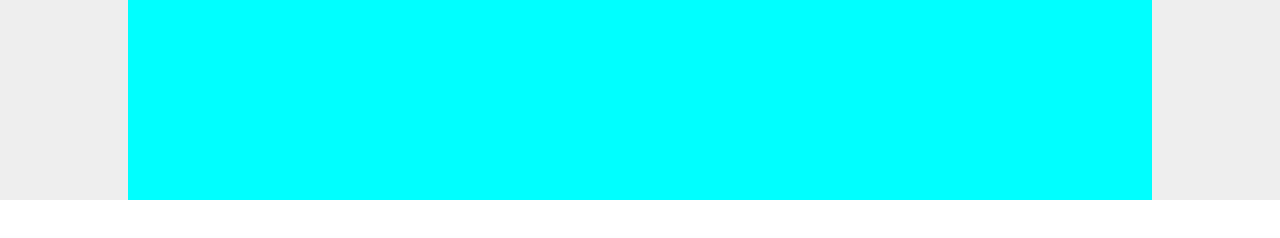
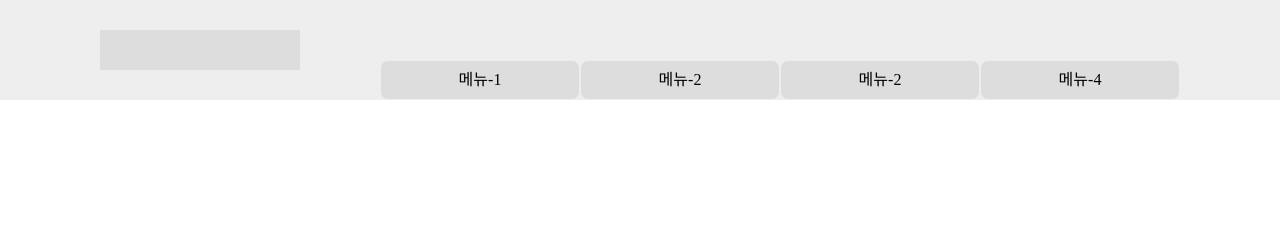
Before and after one commit to ssol-park/study-css, a plain HTML site: page html03 - flex/index.html in a window 1280 px wide. Drawn offline with Linux system fonts and the light colour scheme.

Commit message:
Feat: add flex

```diff
--- a/html02/index.css
+++ /dev/null
@@ -1,29 +0,0 @@
-header {
-  background-color: #eee;
-  /* flex는 항상 부모컨테이너에서 제어 */
-  height: 200px;
-  display: flex;
-  justify-content: center;
-
-  /* 위아래 양옆 중앙 정렬
-    justify-content: center;
-    align-items: center;
-    flex-direction: ; --> flex 방향
-  */
-}
-
-.logo {
-  width: 1024px;
-  height: 100%;
-  background-color: aqua;
-  /*
-    가로 비율 조정
-    flex: 2;
-  */
-}
-
-.gnb {
-  width: 100px;
-  height: 100px;
-  background-color: cadetblue;
-}
--- /dev/null
+++ b/html03 - flex/index.css
@@ -0,0 +1,49 @@
+* {
+  box-sizing: border-box;
+  /* font-family : 외부 폰트 사용할거 아니면 이게 제일 나음 */
+  font-family: -apple-system, BlinkMacSystemFont, 'Segoe UI', Roboto, Oxygen, Ubuntu, Cantarell,
+    'Open Sans', 'Helvetica Neue', sans-serif;
+}
+header {
+  background-color: #eee;
+  /* flex는 항상 부모컨테이너에서 제어 */
+  height: 100px;
+  display: flex;
+  /* 가로 어떻게 */
+  justify-content: space-between;
+  /* 세로 어떻게 */
+  align-items: center;
+
+  padding-left: 100px;
+  padding-right: 100px;
+}
+
+.logo {
+  width: 200px;
+  height: 40px;
+  background-color: #ddd;
+}
+
+.gnb {
+  width: 800px;
+  height: 100px;
+  display: flex;
+  align-items: flex-end;
+}
+
+.gnb > ul {
+  height: 40px;
+  width: 800px;
+  display: flex;
+}
+
+ul > li {
+  width: 200px;
+  height: 40px;
+  background-color: #ddd;
+  border: 1px solid #eee;
+  border-radius: 8px;
+  display: flex;
+  justify-content: center;
+  align-items: center;
+}
--- a/html02/index.html
+++ b/html03 - flex/index.html
@@ -17,12 +17,19 @@
       4. block 엘리먼트 : 수직(위에서 아래로 쌓이는) / inline 엘리먼트 : span(수평)
         - span : 레이아웃에서는 잘 안씀 -> 제어가 잘 안됨(css 잘 안먹힘)
     -->
-
     <header>
       <!-- logo 같이 중요한 태그는 h1 사용 ~ -->
       <h1 class="logo"></h1>
+
       <!-- nav 니까 ul -->
-      <!-- <ul class="gnb"></ul> -->
+      <nav class="gnb">
+        <ul>
+          <li>메뉴-1</li>
+          <li>메뉴-2</li>
+          <li>메뉴-2</li>
+          <li>메뉴-4</li>
+        </ul>
+      </nav>
     </header>
 
     <div></div>
```
Also changed, not shown: html03 - flex/index.js (added), html03 - flex/reset.css (renamed from html02/reset.css).
